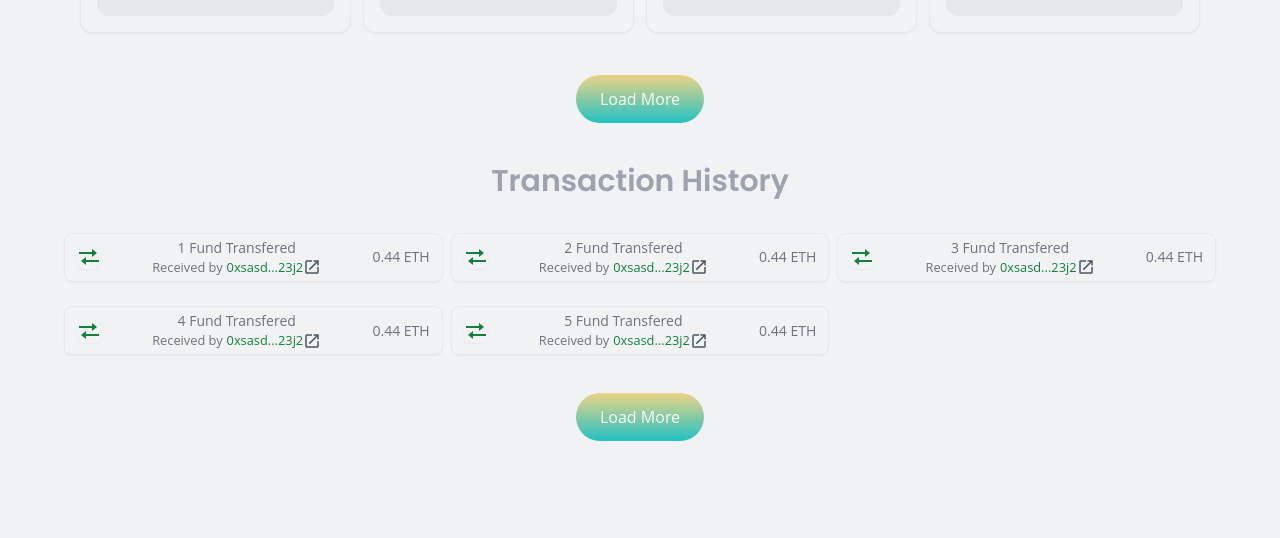
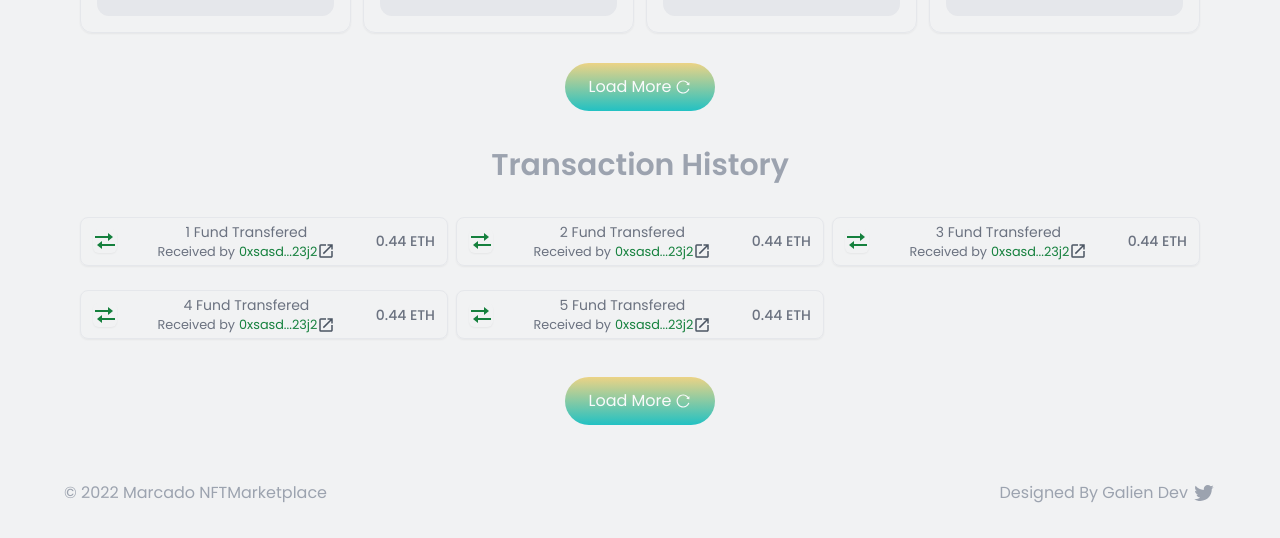
Before and after one commit to Muhindo-Galien/Marcado-NFTMarketplace, a React (Create React App) app: page / in a window 1280 px wide. Shown: the part 1008-1546 px from the top of the page. Built offline with nearby package versions, Linux system fonts and the light colour scheme.

Commit message:
Footer component  added

```diff
--- a/src/Components/Artworks.jsx
+++ b/src/Components/Artworks.jsx
@@ -1,9 +1,10 @@
 import React from 'react'
+import { AiOutlineReload } from 'react-icons/ai'
 import Identicon from 'react-identicons'
 
 const Artwork = () => {
   return (
-    <div className='flex flex-col text-gray-400 w-full mx-auto justify-center items-center '>
+    <div className='flex flex-col text-gray-400 w-full mx-auto justify-center items-center font-globalFont'>
       <h2 className='text-3xl mb-2 font-globalFont font-semibold'>Our Latest Artworks</h2>
       <p className='text-base text-gray-400 font-normal mb-4'>Check out our dailly updated artworks</p>
 
@@ -16,8 +17,8 @@ const Artwork = () => {
           )
         })}
       </div>
-      <div className="text-center mt-8">
-        <button className='px-6 py-3 bg-white rounded-3xl getstarted  text-gray-50'>Load More</button>
+      <div className="flex flex-row justify-center my-5">
+        <button className=' px-6 py-3 bg-white rounded-3xl getstarted text-gray-50 flex flex-row justify-center items-center gap-1'>Load More <AiOutlineReload/></button>
       </div>
     </div>
   )
--- /dev/null
+++ b/src/Components/Footer.jsx
@@ -0,0 +1,22 @@
+import React from 'react'
+import {AiOutlineTwitter} from 'react-icons/ai'
+
+
+const Footer = () => {
+
+    const date = new Date().getFullYear();
+    return (
+    <div className='mx-auto flex flex-col md:flex-row justify-between items-center font-globalFont text-gray-400 mb-4'>
+      <h2> &copy; {date} Marcado NFTMarketplace </h2>
+      <h4 className='flex items-center'>Designed By Galien Dev
+       <a href="https://twitter.com/GalienMuhindo" target='_blank'
+       className='text-2xl ml-1 text-gradient'>
+          <AiOutlineTwitter />
+        </a>
+       </h4>
+
+    </div>
+  )
+}
+
+export default Footer
--- a/src/Components/LandingPage.jsx
+++ b/src/Components/LandingPage.jsx
@@ -1,5 +1,6 @@
 import React from 'react'
 import Artworks from './Artworks'
+import Footer from './Footer'
 import Hero from './Hero'
 import NavBar from './NavBar'
 import Transactions from './Transactions'
@@ -11,6 +12,7 @@ const LandingPage = () => {
       <Hero/>
       <Artworks/>
       <Transactions/>
+      <Footer/>
     </div>
   )
 }
--- a/src/Components/Transactions.jsx
+++ b/src/Components/Transactions.jsx
@@ -1,12 +1,13 @@
 import React from 'react';
 import {BiTransfer} from 'react-icons/bi'
+import {AiOutlineReload} from 'react-icons/ai'
 import {MdOpenInNew} from 'react-icons/md'
 
 const Transactions = () => {
   return (
-    <div className='my-10  pb-10 mx-auto'>
-      <h2 className='mb-4 text-gray-400 text-3xl font-globalFont font-semibold text-center'>Transaction History</h2>
-      <div className="grid grid-cols-1 md:grid-cols-2 lg:grid-cols-3 gap-6 md:gap-4 lg:gap-2 py-2.5">
+    <div className='my-4  pb-10 mx-auto font-globalFont'>
+      <h2 className='mb-4 text-gray-400 text-3xl font-globalFont font-semibold text-center '>Transaction History</h2>
+      <div className="grid grid-cols-1 md:grid-cols-2 lg:grid-cols-3 gap-6 md:gap-4 lg:gap-2 py-2.5 mx-4">
         {Array(5)
         .fill()
         .map((trans,i)=>{
@@ -15,8 +16,8 @@ const Transactions = () => {
           )
         })}
       </div>
-      <div className="text-center my-5">
-        <button className=' px-6 py-3 bg-white rounded-3xl getstarted text-gray-50'>Load More</button>
+      <div className="flex flex-row justify-center mt-5">
+        <button className=' px-6 py-3 bg-white rounded-3xl getstarted text-gray-50 flex flex-row justify-center items-center gap-1'>Load More <AiOutlineReload/></button>
       </div>
     </div>
   )
```
